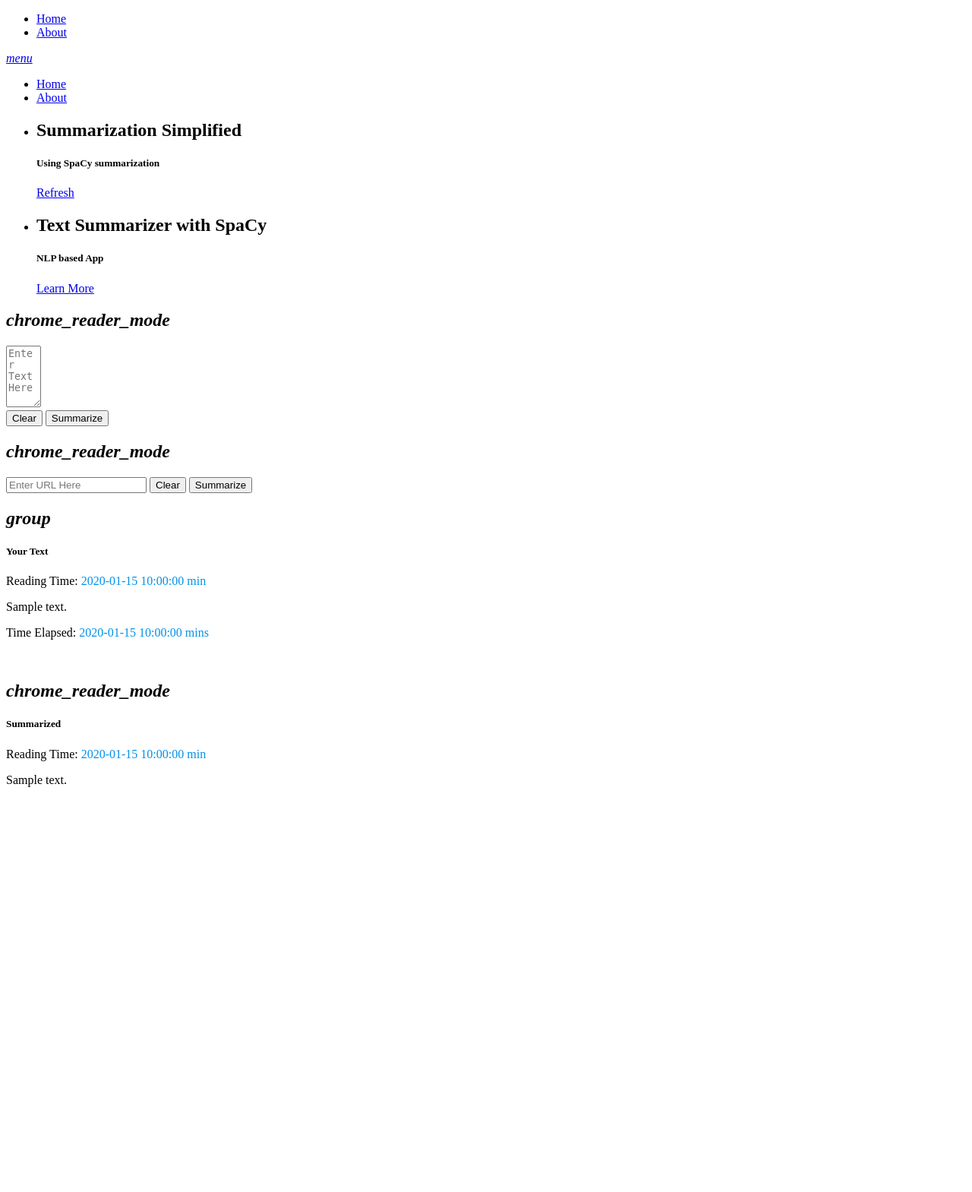
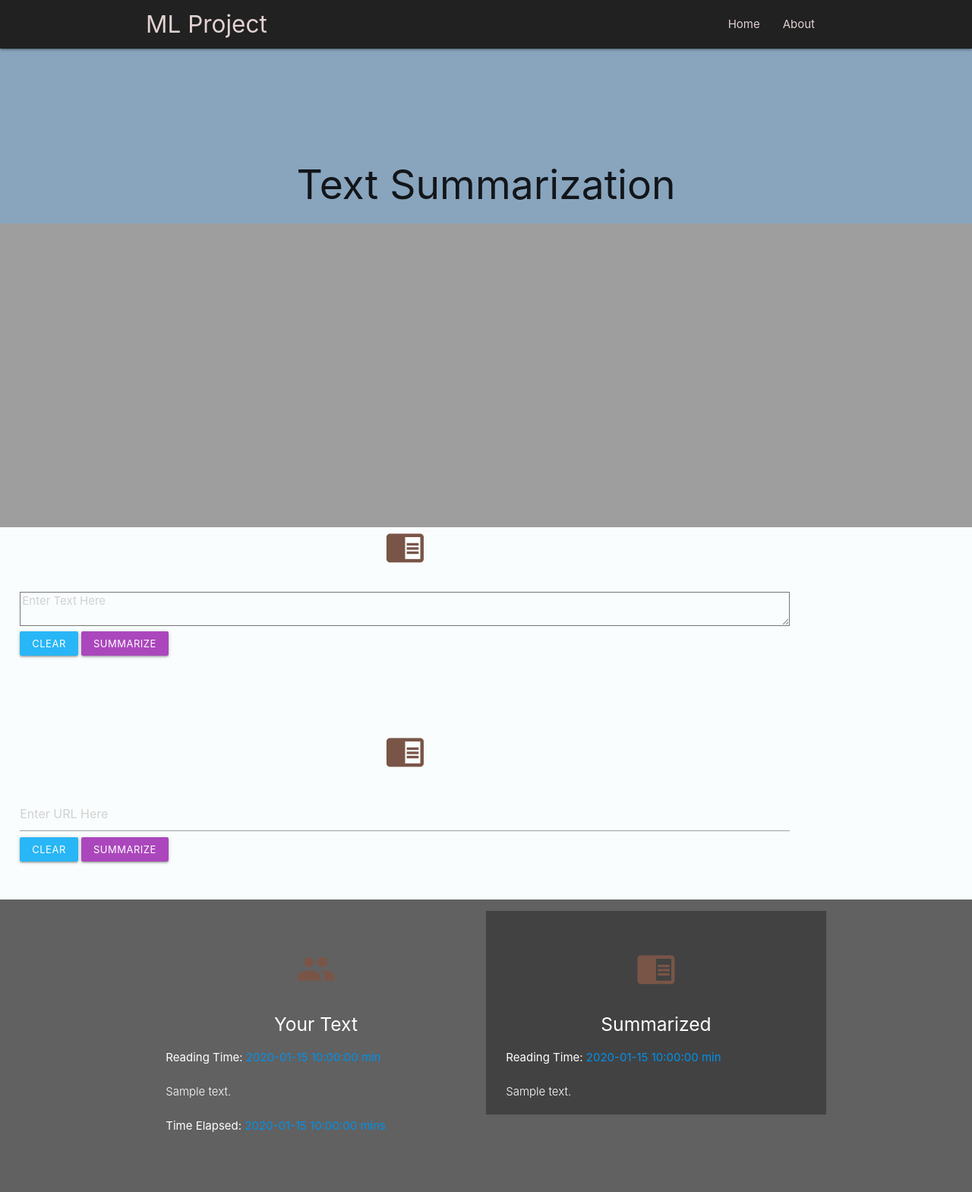
Before and after one commit to sayali-kadam/Text-Summarization, a Flask app: template templates/index.html in a window 1280 px wide. Shown: the whole page at 76% size. Before the commit the page ends 1036 px from the top, so only its background shows below. Run offline with Flask 2, Linux system fonts and the light colour scheme; the template is opened without the code that fills it: most values are stand-ins (such as "Sample title", 1, 10 or a date in 2020); some libraries are stand-ins or nearby versions.

Commit message:
Change the UI

```diff
--- a/templates/index.html
+++ b/templates/index.html
@@ -4,14 +4,20 @@
     <meta http-equiv="Content-Type" content="text/html; charset=UTF-8"/>
     <meta name="viewport" content="width=device-width, initial-scale=1.0">
     <title>Text Summarization</title>
+
+    <link href="https://fonts.googleapis.com/icon?family=Material+Icons" rel="stylesheet">
+    <link href="static/css/materialize.css" type="text/css" rel="stylesheet" media="screen,projection"/>
+    <link href="static/css/style.css" type="text/css" rel="stylesheet" media="screen,projection"/>
+    <link rel="stylesheet" href="https://use.fontawesome.com/releases/v5.5.0/css/all.css" integrity="sha384-B4dIYHKNBt8Bc12p+WXckhzcICo0wtJAoU8YZTY5qE0Id1GSseTk6S+L3BlXeVIU" crossorigin="anonymous">
 </head>
-<body>
+<body style="background-color: rgb(137, 165, 190);">
     <div class="navbar-fixed">
         <nav class="grey darken-4" role="navigation">
             <div class="nav-wrapper container">
+                <a id="logo-container" href="#" class="brand-logo">ML Project</a>
                 <ul class="right hide-on-med-and-down">
                     <li><a href="{{url_for('index')}}">Home</a></li>
-                    <li><a href="#aboutapp">About</a></li>
+                    <li><a href="about">About</a></li>
                 </ul>
                 <a href="#" data-target="nav-mobile" class="sidenav-trigger"><i class="material-icons">menu</i></a>
             </div>
@@ -19,17 +25,17 @@
     </div>
     <ul id="nav-mobile" class="sidenav">
         <li><a href="{{url_for('index')}}">Home</a></li>
-        <li><a href="#contactme">About</a></li>
+        <li><a href="about">About</a></li>
     </ul>
 
     <!--Slider -->
     <section class="slider">
+        <h2 class="center-align" style="margin-top: 150px;">Text Summarization</h2>
         <div id="index-banner" class="parallax-container">
             <ul class="slides">
                 <li>
                     <div class="caption center-align">
-                        <h2>Summarization Simplified</h2>
-                        <h5 class="light grey-text text-lighten-3 hide-on-small-only">
+                        <h5 class="light black-text hide-on-small-only">
                             Using SpaCy summarization
                         </h5>
                         <div class="row center">
@@ -37,21 +43,12 @@
                         </div>
                     </div>
                 </li>
-                <li>
-                    <div class="caption left-align">
-                        <h2>Text Summarizer with SpaCy</h2>
-                        <h5 class="light grey-text text-lighten-3 hide-on-small-only">
-                            NLP based App
-                        </h5>
-                        <a href="#aboutapp" class="btn btn-large waves-effect waves-light light-blue lighten-1">Learn More</a>
-                    </div>
-                </li>
             </ul>
         </div>
     </section>
 
     <!-- Start of Main Section -->
-    <div class="container">
+    <div class="container-fluid" style="background-color: rgb(249, 253, 253);">
         <div class="section">
             <div class="row">
                 <div class="input-field col s12 m10">
```
